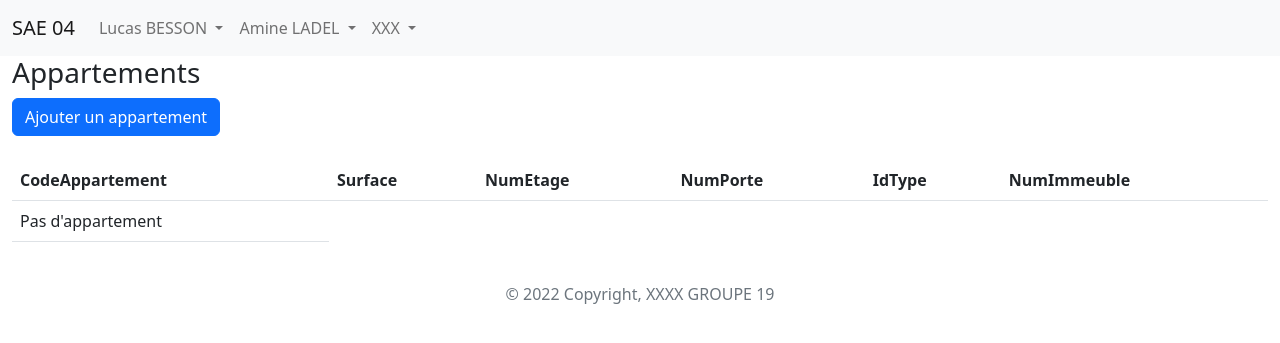
After one commit to lucas-besson/SAE-1.04, a Flask app: page /appartement/show in a window 1280 px wide. The commit adds this page. Shown: the top 343 px of the page. Run offline with Flask 2, Linux system fonts and the light colour scheme; data that the repository does not hold is empty; some libraries are stand-ins or nearby versions.

Commit message:
Show Appartement + app.py + nav

```diff
--- a/app.py
+++ b/app.py
@@ -11,18 +11,55 @@ app.secret_key = 'une cle(token) : grain de sel(any random string)'
 
 # mysql --user=votreLogin  --password=votreMotDePasse --host=serveurmysql --database=BDD_votreLogin
 
+
+
+
+
+
+# Connexion ---------------------------------------------------------
+
+# def get_db():
+#     if 'db' not in g:
+#         g.db =  pymysql.connect(    #pymysql.connect remplace mysql.connector
+#         host="localhost",   #localhost sur les machines perso.
+#         user="lbesson4",
+#         password="2609",
+#         database="BDD_SAE",
+#         port=8889,
+#         charset='utf8mb4',                      # 2 attributs à ajouter
+#         cursorclass=pymysql.cursors.DictCursor  # 2 attributs à ajouter
+# )
+#     return g.db
+
+
 def get_db():
     if 'db' not in g:
-        g.db =  pymysql.connect(    #pymysql.connect remplace mysql.connector
-        host="localhost",   #localhost sur les machines perso.
-        user="lbesson4",
-        password="2609",
-        database="BDD_SAE",
-        port=8889,
-        charset='utf8mb4',                      # 2 attributs à ajouter
-        cursorclass=pymysql.cursors.DictCursor  # 2 attributs à ajouter
-)
+        g.db =  pymysql.connect(
+            # host="localhost",                 # à modifier
+            # user="login",                     # à modifier
+            # password="secret",                # à modifier
+            # database="BDD_votrelogin",        # à modifier
+            # charset='utf8mb4',
+            # cursorclass=pymysql.cursors.DictCursor
+
+            host="serveurmysql",                 # à modifier
+            user="aladel",                     # à modifier
+            password="0104",                # à modifier
+            database="BDD_aladel",        # à modifier
+            charset='utf8mb4',
+            cursorclass=pymysql.cursors.DictCursor
+        )
     return g.db
+
+
+
+
+
+
+
+
+
+
 
 @app.teardown_appcontext
 def teardown_db(exception):
@@ -34,6 +71,19 @@ def teardown_db(exception):
 def show_accueil():
     return render_template('layout.html')
 
+
+# Amine -----------------------------------------------
+
+@app.route('/appartement/show')
+def show_appartement():
+    mycursor = get_db().cursor()
+    sql = "SELECT * FROM Appartement ORDER BY CodeAppartement"
+    mycursor.execute(sql)
+    appartement = mycursor.fetchall()
+    return render_template('appartement/show_appartement.html', appartement=appartement)
+
+# Lucas -----------------------------------------------
+
 @app.route('/consomme/show')
 def show_consomme():
     mycursor = get_db().cursor()
@@ -41,3 +91,9 @@ def show_consomme():
     mycursor.execute(sql)
     consomme = mycursor.fetchall()
     return render_template('consomme/show_consomme.html', consomme=consomme)
+
+# Nathan -----------------------------------------------
+
+# Matthieu -----------------------------------------------
+
+# Benjamin -----------------------------------------------
--- a/templates/_nav.html
+++ b/templates/_nav.html
@@ -17,11 +17,11 @@
         </li>
         <li class="nav-item dropdown">
           <a class="nav-link dropdown-toggle" href="" role="button" data-bs-toggle="dropdown" aria-expanded="false">
-            XXX
+            Amine LADEL
           </a>
           <ul class="dropdown-menu">
-            <li><a class="dropdown-item" href=" "> XXX</a></li>
-            <li><a class="dropdown-item" href=" "> XXX</a></li>
+            <li><a class="dropdown-item" href="/appartement/show">Afficher les appartements</a></li>
+            <li><a class="dropdown-item" href=" ">Test</a></li>
           </ul>
         </li>
         <li class="nav-item dropdown">
--- /dev/null
+++ b/templates/appartement/show_appartement.html
@@ -0,0 +1,44 @@
+{% extends 'layout.html' %}
+
+{% block title %}
+    <title>Afficher les appartements</title>
+{% endblock %}
+
+{% block body %}
+<h3>Appartements</h3>
+<a class="btn btn-primary" href="/appartement/add">Ajouter un appartement</a>
+<br><br>
+
+<table class="table table-hover">
+    <thead class="thead-dark">
+        <tr>
+            <th>CodeAppartement</th><th>Surface</th>
+            <th>NumEtage</th><th>NumPorte</th><th>IdType</th><th>NumImmeuble</th>
+        </tr>
+    </thead>
+    <tbody>
+    {% if appartement | length >= 1 %}
+        {% for ligne in appartement %}
+           <tr>
+                  <td>{{ ligne.CodeAppartement }}</td>
+                  <td>{{ ligne.Surface }}</td>
+                  <td>{{ ligne.NumEtage }}</td>
+                  <td>{{ ligne.NumPorte}}</td>
+                  <td>{{ ligne.IdType}}</td>
+                  <td>{{ ligne.NumImmeuble }}</td>
+                  <td>
+                      <a class="btn btn-success" href="/typeEpoque/edit?id={{ ligne.id }}&amp;param2={{ligne.libelle}}">Editer</a>&nbsp;
+                      <a class="btn btn-danger" href="/typeEpoque/delete?id={{ ligne.id }}" >Supprimer</a>
+                  </td>
+           </tr>
+        {% endfor %}
+    {% else %}
+            <tr>
+                  <td>
+                      Pas d'appartement
+                  </td>
+           </tr>
+    {% endif %}
+    </tbody>
+</table>
+{% endblock %}
```
Also changed, not shown: templates/appartements/appartement_add.html (deleted), templates/appartements/appartement_edit.html (deleted), templates/appartements/appartement_show.html (deleted).
